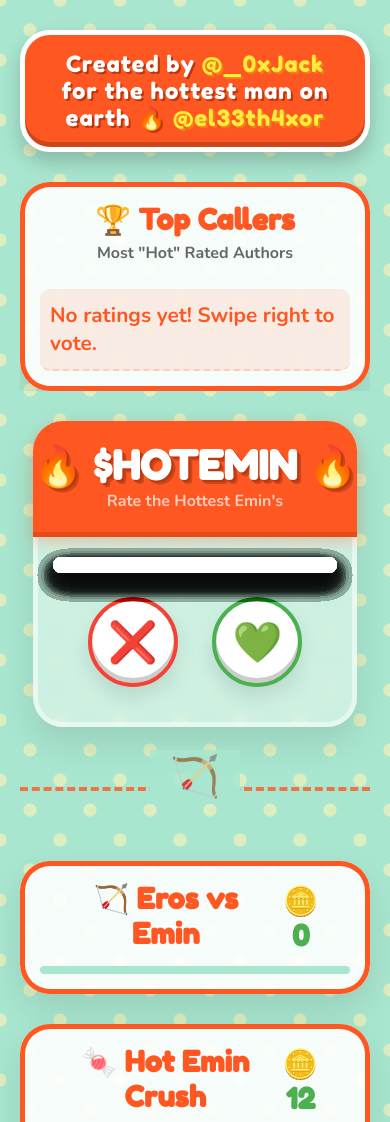
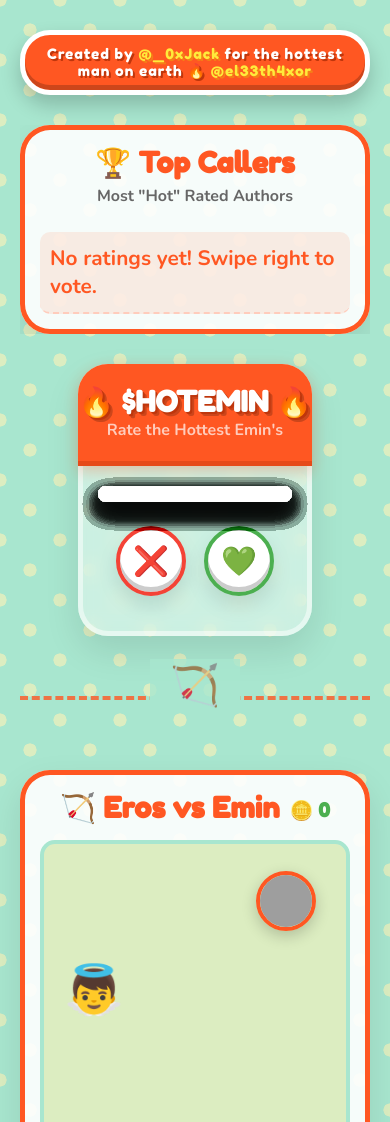
Before and after one commit to solanize/hotemin, a plain HTML site: page index.html in a window 390 px wide. Shown: the top 1122 px of the page. Drawn offline with nearby package versions, Linux system fonts and the light colour scheme; grey boxes are pictures that could not be loaded.

Commit message:
Fix mobile responsiveness

```diff
--- a/style.css
+++ b/style.css
@@ -404,7 +404,53 @@ body {
 @media (max-width: 1000px) {
     .dashboard-top { flex-direction: column; align-items: center; height: auto; }
     .sidebar { width: 100%; max-width: 500px; height: 300px; }
-    .app-container { height: 750px; }
+    .app-container { height: 750px; max-width: 100%; }
     .dashboard-bottom { flex-direction: column; height: auto; align-items: center; }
-    .game-panel { width: 100%; height: 400px; }
+    .game-panel { width: 100%; height: 450px; }
 }
+
+@media (max-width: 600px) {
+    .credit-banner {
+        font-size: 0.9rem;
+        padding: 10px;
+    }
+    .header h1 {
+        font-size: 1.8rem;
+    }
+    .app-container {
+        height: 600px;
+    }
+    .card-info h3 {
+        font-size: 1.1rem;
+    }
+    .card-info p {
+        font-size: 0.9rem;
+    }
+    .btn {
+        width: 70px; height: 70px;
+        font-size: 1.8rem;
+    }
+    .game-panel {
+        height: auto;
+        min-height: 380px;
+    }
+    .game-board {
+        min-height: 300px;
+    }
+    .match3-board {
+        min-height: 350px;
+        gap: 1px;
+    }
+    .match3-board div {
+        font-size: 1.5rem;
+    }
+    .score-display {
+        font-size: 1.2rem;
+    }
+    .eros-char {
+        font-size: 3rem;
+    }
+    .target-emin {
+        width: 60px; height: 60px;
+    }
+}
```
